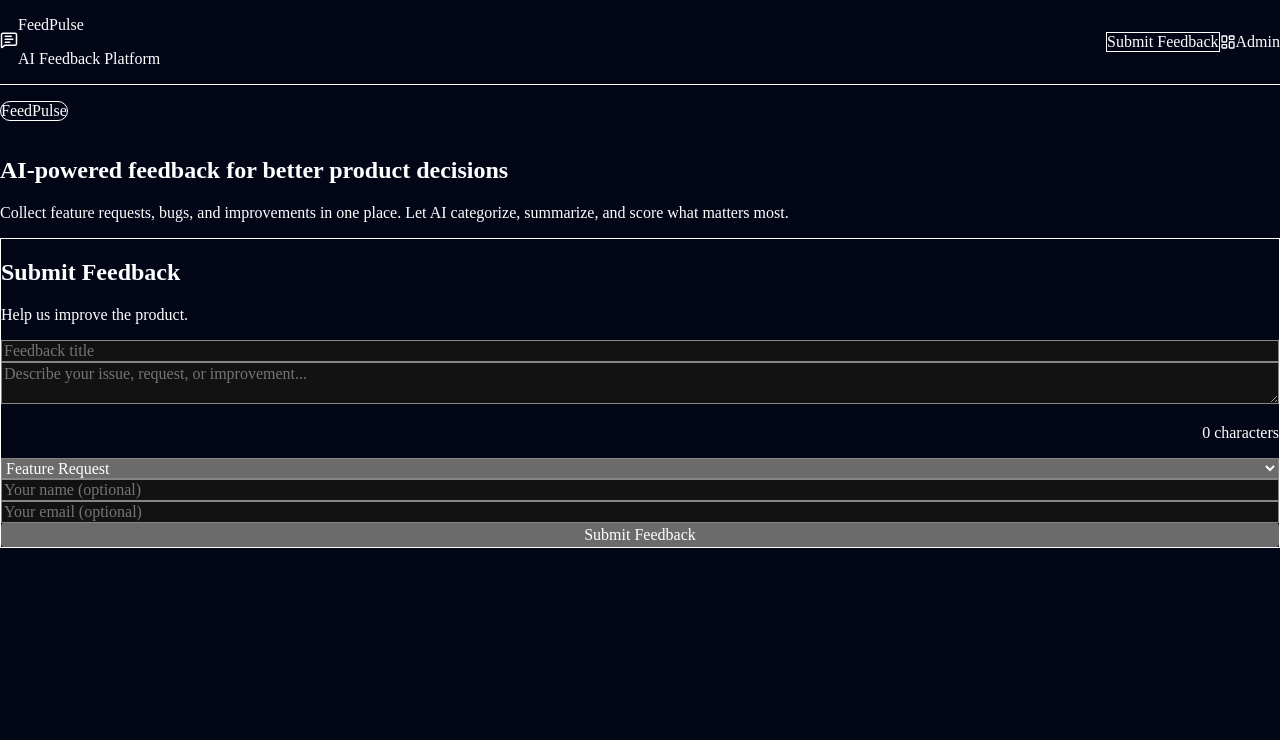
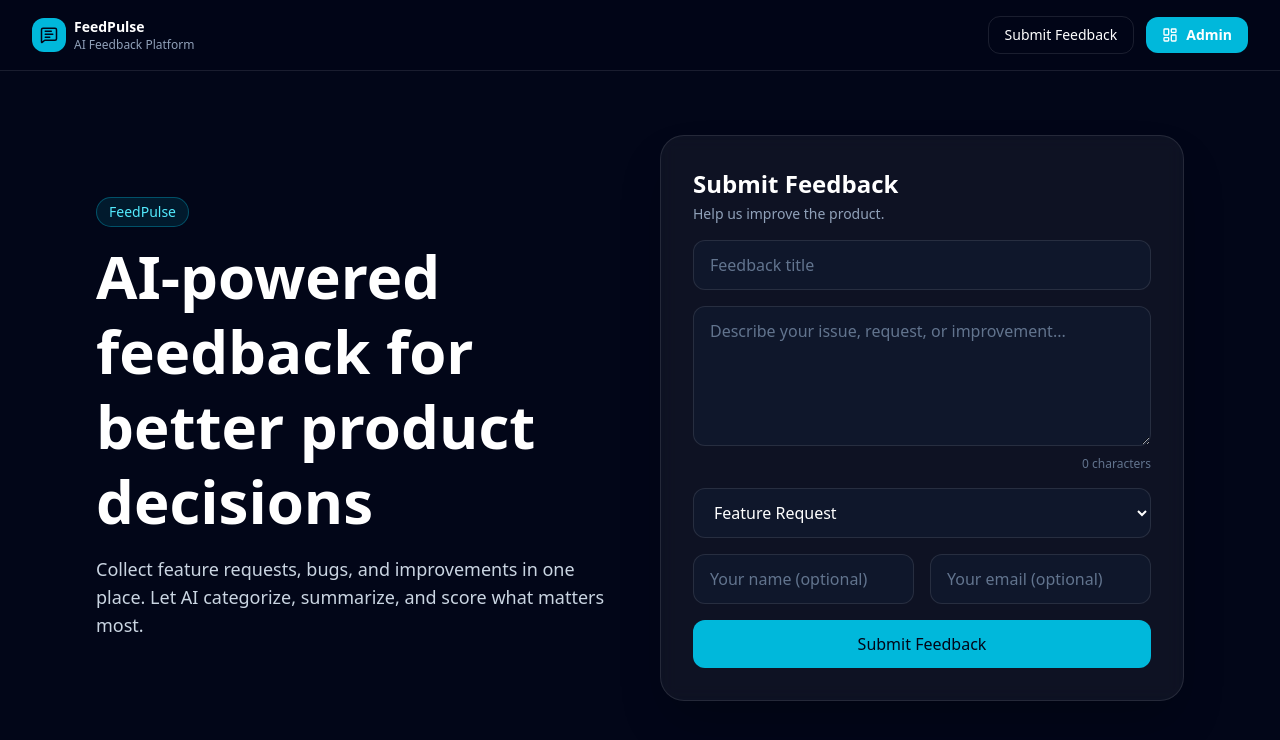
Before and after one commit to sudeepa99/Feed-Pulse_Product-Feedback-Platform, a Next.js app in the folder fronend/frontend/: page / in a window 1280 px wide. Shown: the top 740 px of the page. Built offline with nearby package versions, Linux system fonts and the light colour scheme; no server answers.

Commit message:
fixed global.css file issue

```diff
--- a/fronend/frontend/src/app/globals.css
+++ b/fronend/frontend/src/app/globals.css
@@ -1,4 +1,4 @@
-@tailwind utilities;
+@import "tailwindcss";
 
 :root {
   color-scheme: dark;
@@ -10,6 +10,10 @@ body {
   padding: 0;
   background: #020617;
   color: white;
+}
+
+body {
+  min-height: 100vh;
 }
 
 * {
```
